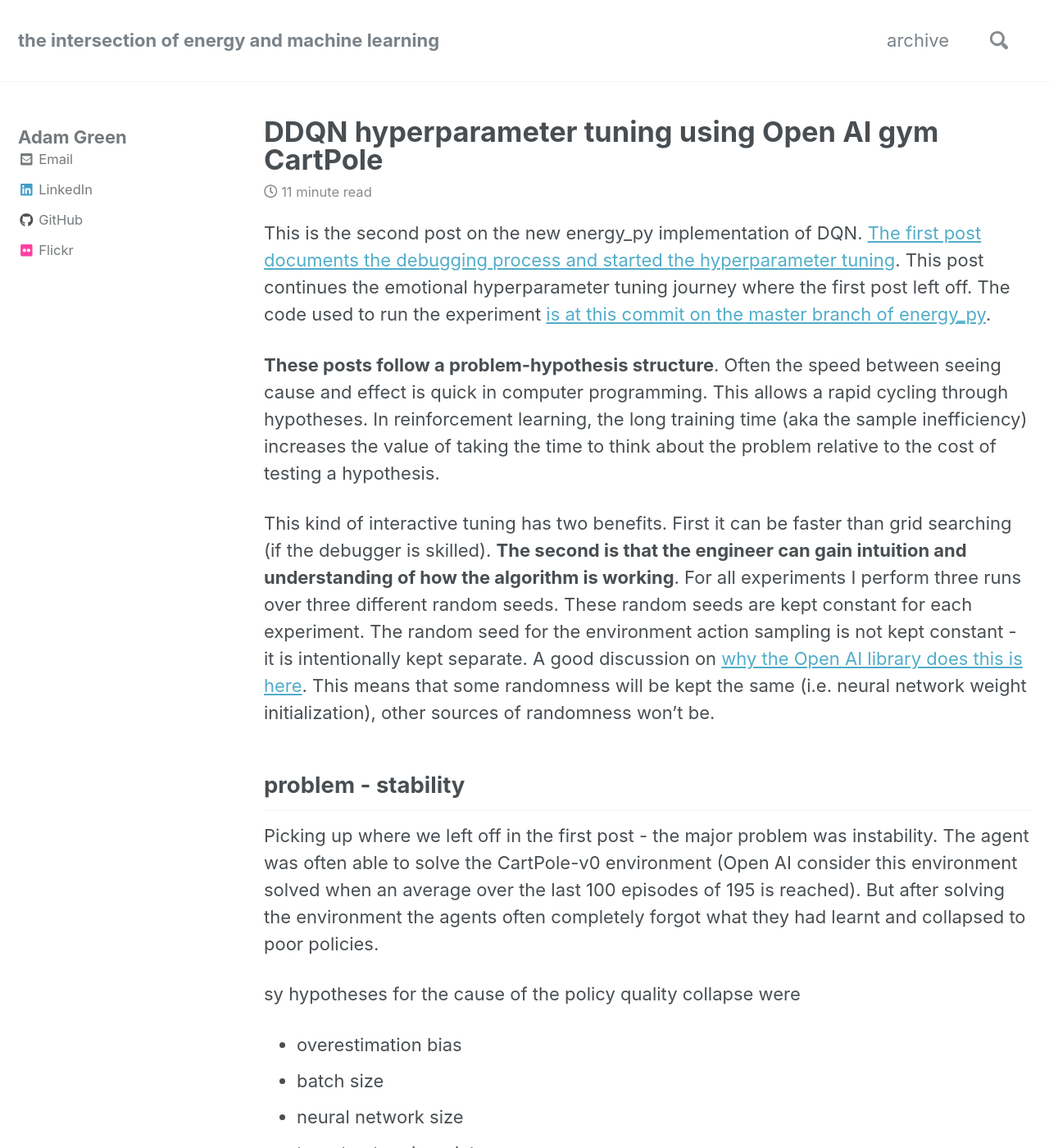
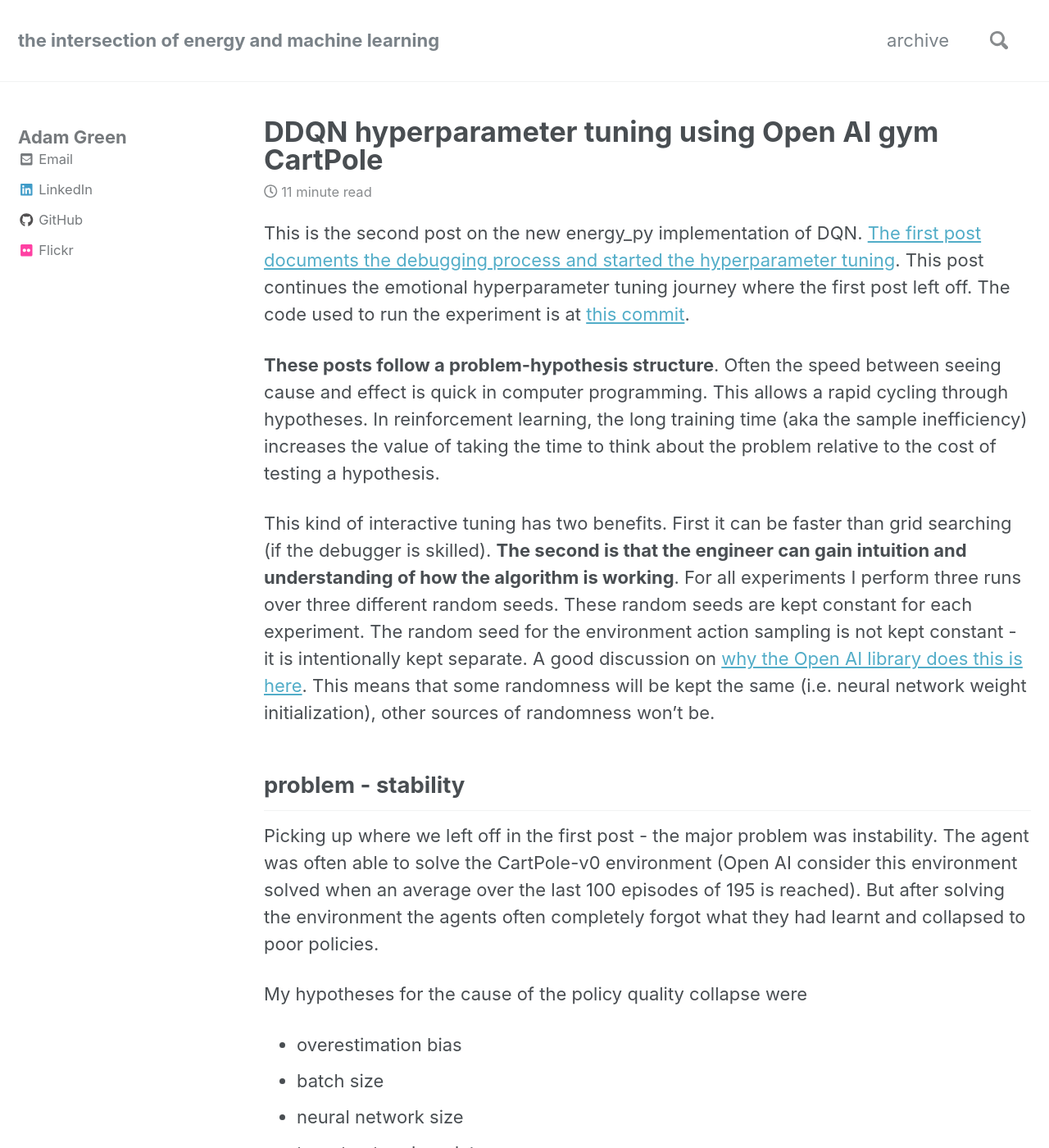
Before and after one commit to ADGEfficiency/adgefficiency.github.io, a Jekyll site: the page built from _posts/2018-08-02-dqn-tuning.md, in a window 1280 px wide and 1400 px high. Shown: the whole window at 82% size. Built offline with Jekyll 4.4.1, drawn with Linux system fonts in a browser that asks for light colours; nearby versions of some CDN libraries; some of the changed text lies outside the part shown.

Commit message:
dqn debug posts

```diff
--- a/_posts/2018-08-02-dqn-tuning.md
+++ b/_posts/2018-08-02-dqn-tuning.md
@@ -7,7 +7,7 @@
 excerpt: Tuning hyperparameters of the new energy_py DDQN reinforcement learning agent.
 
 ---
-This is the second post on the new energy_py implementation of DQN.  [The first post documents the debugging process and started the hyperparameter tuning](https://adgefficiency.com/dqn-debugging/).  This post continues the emotional hyperparameter tuning journey where the first post left off.  The code used to run the experiment [is at this commit on the master branch of energy_py](https://github.com/ADGEfficiency/energy_py/commit/a0b26578bb550605c405fae3026a8a6fdfd7b889).
+This is the second post on the new energy_py implementation of DQN.  [The first post documents the debugging process and started the hyperparameter tuning](https://adgefficiency.com/dqn-debugging/).  This post continues the emotional hyperparameter tuning journey where the first post left off.  The code used to run the experiment is at [this commit](https://github.com/ADGEfficiency/energy_py/commit/a0b26578bb550605c405fae3026a8a6fdfd7b889).
 
 **These posts follow a problem-hypothesis structure**.  Often the speed between seeing cause and effect is quick in computer programming.  This allows a rapid cycling through hypotheses.  In reinforcement learning, the long training time (aka the sample inefficiency) increases the value of taking the time to think about the problem relative to the cost of testing a hypothesis.
 
@@ -17,7 +17,7 @@
 
 Picking up where we left off in the first post - the major problem was instability.  The agent was often able to solve the CartPole-v0 environment (Open AI consider this environment solved when an average over the last 100 episodes of 195 is reached).  But after solving the environment the agents often completely forgot what they had learnt and collapsed to poor policies.
 
-sy hypotheses for the cause of the policy quality collapse were
+My hypotheses for the cause of the policy quality collapse were
 - overestimation bias
 - batch size
 - neural network size
@@ -230,11 +230,6 @@
 
 It's perhaps a bit cruel to continue to force gradient updates on an agent when it has solved an environment.  A small enough learning rate should solve this problem but it's likely that the learning rate would be so small that there is no point doing the update in the first place.
 
-I found one mention of early stopping in the reinforcement learning literature - I show the paragraph in full below
-
-![fig9]({{ "/assets/dqn_debug_2/fig9.png"}})
-**Figure 9 - https://nihit.github.io/resources/spaceinvaders.pdf**
-
 ## takeaways
 
 This process of debugging has been an emotional journey.  It's something I'm very glad I did - Yoshua Bengio often talks about how it's crucial to ones development as a machine learning professional to spend the time training and debugging algorithms.
```
Also changed, not shown: other parts of _posts/2018-08-02-dqn-tuning.md (+1 -1 lines), _posts/2018-07-07-dqn-debugging.md (+15 -13 lines).
